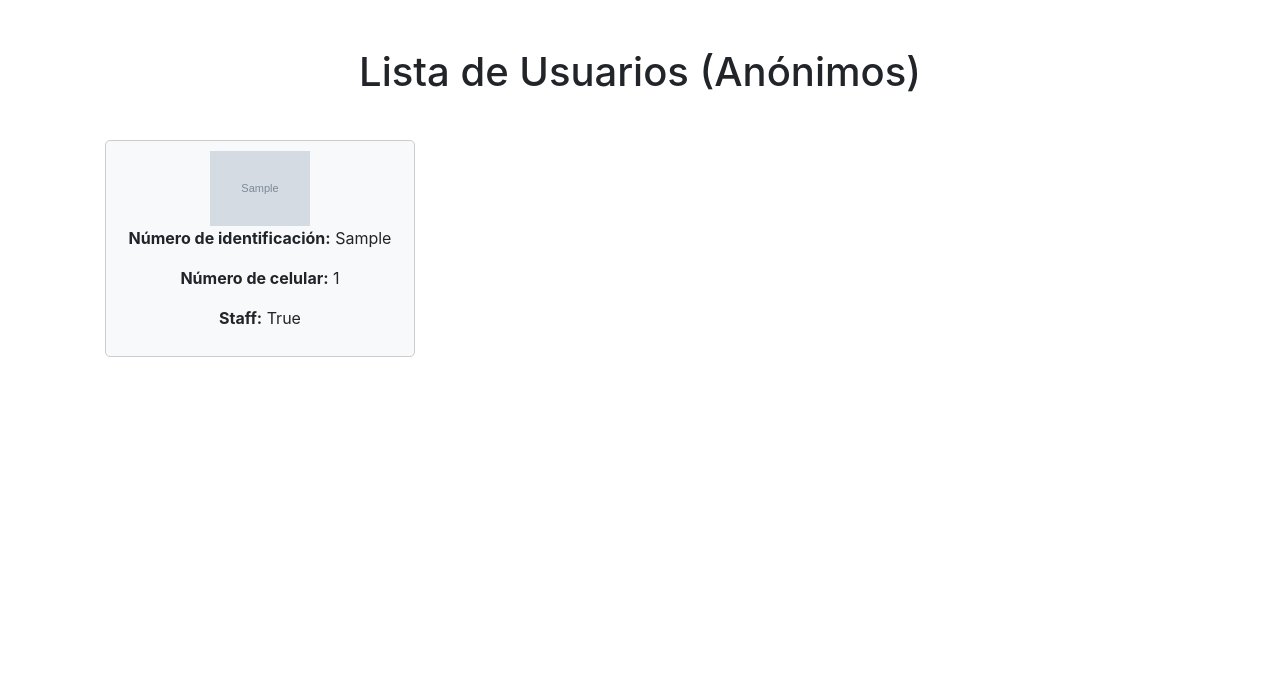
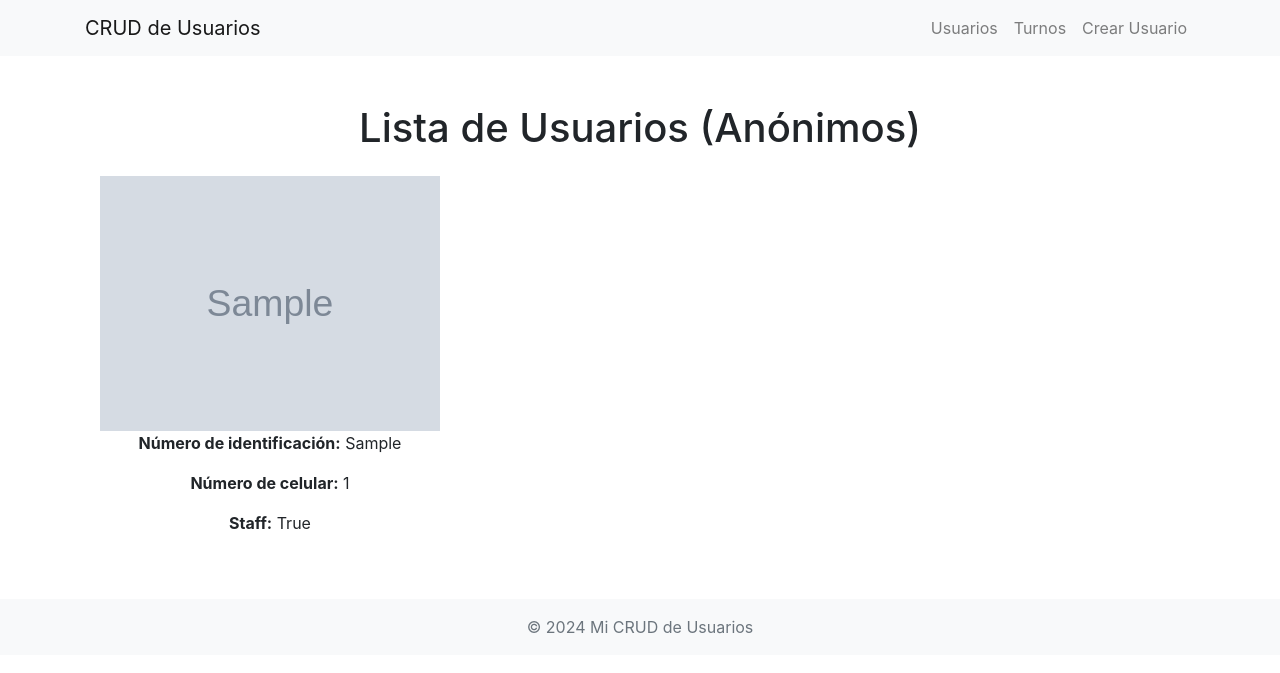
Before and after one commit to andrestorresaioros/pruebaDaniel, a Django app: page /usuarios_anonimos/ in a window 1280 px wide. Shown: the top 673 px of the page. Run offline with Django 5.2, Linux system fonts and the light colour scheme; tables that the repository leaves empty hold one stand-in row (values such as "Sample post"); grey boxes marked "Sample" are stand-in pictures; some libraries are stand-ins or nearby versions.

Commit message:
Creación de base.html templates extends y insert

```diff
--- /dev/null
+++ b/Backend/Usuario/templates/base.html
@@ -0,0 +1,46 @@
+<!DOCTYPE html>
+<html lang="es">
+<head>
+    <meta charset="UTF-8">
+    <meta name="viewport" content="width=device-width, initial-scale=1.0">
+    <title>{% block title %}CRUD de Usuarios{% endblock %}</title>
+    <link href="https://stackpath.bootstrapcdn.com/bootstrap/4.5.2/css/bootstrap.min.css" rel="stylesheet">
+</head>
+<body>
+    <nav class="navbar navbar-expand-lg navbar-light bg-light">
+        <div class="container">
+            <a class="navbar-brand" href="{% url 'listar_usuarios' %}">CRUD de Usuarios</a>
+            <button class="navbar-toggler" type="button" data-toggle="collapse" data-target="#navbarNav" aria-controls="navbarNav" aria-expanded="false" aria-label="Toggle navigation">
+                <span class="navbar-toggler-icon"></span>
+            </button>
+            <div class="collapse navbar-collapse" id="navbarNav">
+                <ul class="navbar-nav ml-auto">
+                    <li class="nav-item">
+                        <a class="nav-link" href="{% url 'listar_usuarios' %}">Usuarios</a>
+                    </li>
+                    <li class="nav-item">
+                        <a class="nav-link" href="{% url 'listar_turnos' %}">Turnos</a>
+                    </li>
+                    <li class="nav-item">
+                        <a class="nav-link" href="{% url 'crear_usuario' %}">Crear Usuario</a>
+                    </li>
+                </ul>
+            </div>
+        </div>
+    </nav>
+
+    <div class="container mt-5">
+        {% block content %}{% endblock %}
+    </div>
+
+    <footer class="footer mt-5 py-3 bg-light">
+        <div class="container text-center">
+            <span class="text-muted">© 2024 Mi CRUD de Usuarios</span>
+        </div>
+    </footer>
+
+    <script src="https://code.jquery.com/jquery-3.5.1.slim.min.js"></script>
+    <script src="https://cdn.jsdelivr.net/npm/@popperjs/core@2.0.7/dist/umd/popper.min.js"></script>
+    <script src="https://stackpath.bootstrapcdn.com/bootstrap/4.5.2/js/bootstrap.min.js"></script>
+</body>
+</html>
--- a/Backend/Usuario/templates/usuario_list_anonimo.html
+++ b/Backend/Usuario/templates/usuario_list_anonimo.html
@@ -1,25 +1,8 @@
-<!DOCTYPE html>
-<html lang="es">
-<head>
-    <meta charset="UTF-8">
-    <meta name="viewport" content="width=device-width, initial-scale=1.0">
-    <title>Lista de Usuarios Anónimos</title>
-    <link href="https://stackpath.bootstrapcdn.com/bootstrap/4.5.2/css/bootstrap.min.css" rel="stylesheet">
-    <style>
-        .usuario {
-            margin: 20px;
-            border: 1px solid #ccc;
-            padding: 10px;
-            border-radius: 5px;
-            background-color: #f8f9fa;
-        }
-        .imagen {
-            max-width: 100px;
-            max-height: 100px;
-        }
-    </style>
-</head>
-<body>
+{% extends 'base.html' %}
+
+{% block title %}Lista de Usuarios Anónimos{% endblock %}
+
+{% block content %}
 <div class="container mt-5">
     <h1 class="text-center mb-4">Lista de Usuarios (Anónimos)</h1>
     <div class="row">
@@ -39,9 +22,4 @@
         {% endfor %}
     </div>
 </div>
-
-    <script src="https://code.jquery.com/jquery-3.5.1.slim.min.js"></script>
-    <script src="https://cdn.jsdelivr.net/npm/@popperjs/core@2.0.7/dist/umd/popper.min.js"></script>
-    <script src="https://stackpath.bootstrapcdn.com/bootstrap/4.5.2/js/bootstrap.min.js"></script>
-</body>
-</html>
+{% endblock %}
```
Also changed, not shown: Backend/Usuario/templates/turno_list.html (+6 -15 lines), Backend/Usuario/templates/usuario_confirm_delete.html (+6 -15 lines), Backend/Usuario/templates/usuario_form.html (+7 -18 lines), Backend/Usuario/templates/usuario_list.html (+7 -19 lines), Backend/media/fotos/0b37b051-a038-4f76-a199-e74c0cc1e64a_m88YaS5.jpeg (added). Lines whose indentation alone changed are shown as unchanged.
